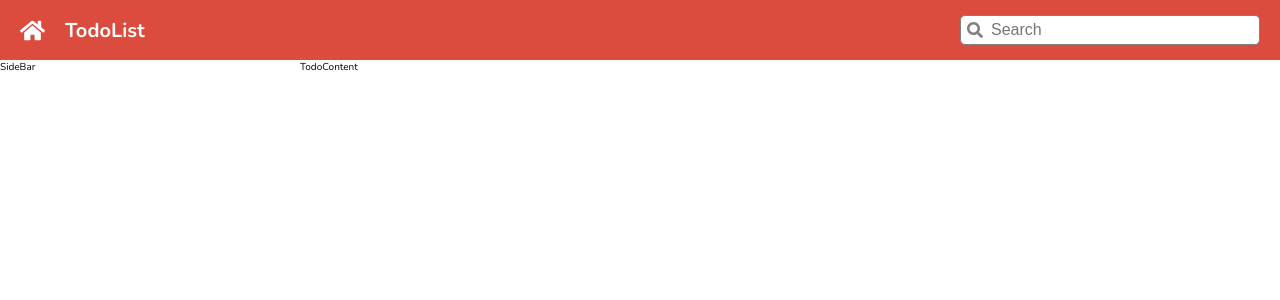
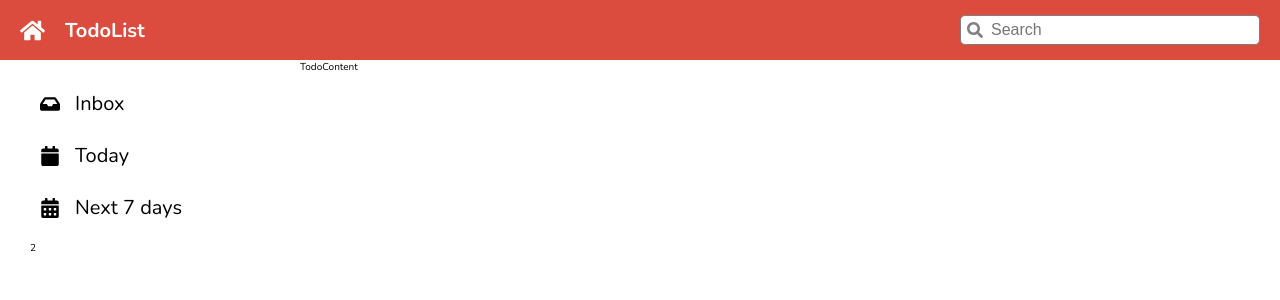
Before and after one commit to narmpiyanuch/CC15-Todolist-piyanuch, a React (Create React App) app: page / in a window 1280 px wide. Shown: the top 300 px of the page. Built offline with nearby package versions, Linux system fonts and the light colour scheme.

Commit message:
sidebar1

```diff
--- a/src/app/App.jsx
+++ b/src/app/App.jsx
@@ -1,5 +1,5 @@
 import './App.scss';
-import { FaHome } from 'react-icons/fa';
+import { FaHome, FaInbox, FaCalendar, FaCalendarAlt, FaChevronDown } from 'react-icons/fa';
 import Header from '../component/Header.jsx';
 import '../component/Header.scss';
 
@@ -9,7 +9,27 @@
       <div className="todo__header">
         <Header />
       </div>
-      <div className="todo__sidebar">SideBar</div>
+      <div className="todo__sidebar">
+        <aside className='sidebar'>
+          <section className='sidebar__category'>
+            <ul className='list'>
+              <li className='list__item'>
+                <FaInbox className='list__item__icon' />
+                <p className='list__item__text'> Inbox</p>
+              </li>
+              <li className='list__item'>
+                <FaCalendar className='list__item__icon' />
+                <p className='list__item__text'> Today</p>
+              </li>
+              <li className='list__item'>
+                <FaCalendarAlt className='list__item__icon' />
+                <p className='list__item__text'> Next 7 days</p>
+              </li>
+            </ul>
+          </section>
+          <section className='sidebar__category'> 2</section>
+        </aside>
+      </div>
       <div className="todo__content">TodoContent</div>
     </div>
   );
--- a/src/app/App.scss
+++ b/src/app/App.scss
@@ -43,3 +43,39 @@
         // background-color: rgb(227, 245, 165);
     }
 }
+
+.sidebar {
+    display: flex;
+    flex-direction: column;
+    gap: 10px;
+    padding: 20px 30px;
+    // background-color: bisque;
+    height: calc(100vh - $header-height);
+}
+
+//Block
+.list {
+    display: flex;
+    flex-direction: column;
+    gap: 5px;
+
+
+    // Element
+    &__item {
+        display: flex;
+        gap: 15px;
+        align-items: center;
+        font-size: 2rem;
+        padding: 10px;
+        border-radius: 4px;
+        cursor: pointer;
+
+        &:hover {
+            background-color: $grey-light;
+        }
+
+        &__text {
+            font-weight: 400;
+        }
+    }
+}
--- a/src/index.scss
+++ b/src/index.scss
@@ -9,7 +9,7 @@
 $white: #fff;
 
 $header-height: 60px; // $.... คือการประกาศตัวแปร
-$sidebar-width: 300px;
+$sidebar-width: 370px;
 
 
 // GLOBAL RESET
@@ -34,3 +34,7 @@
     -moz-osx-font-smoothing: grayscale;
     // background-color: $primary;
 }
+
+li {
+    list-style: none;
+}
```
